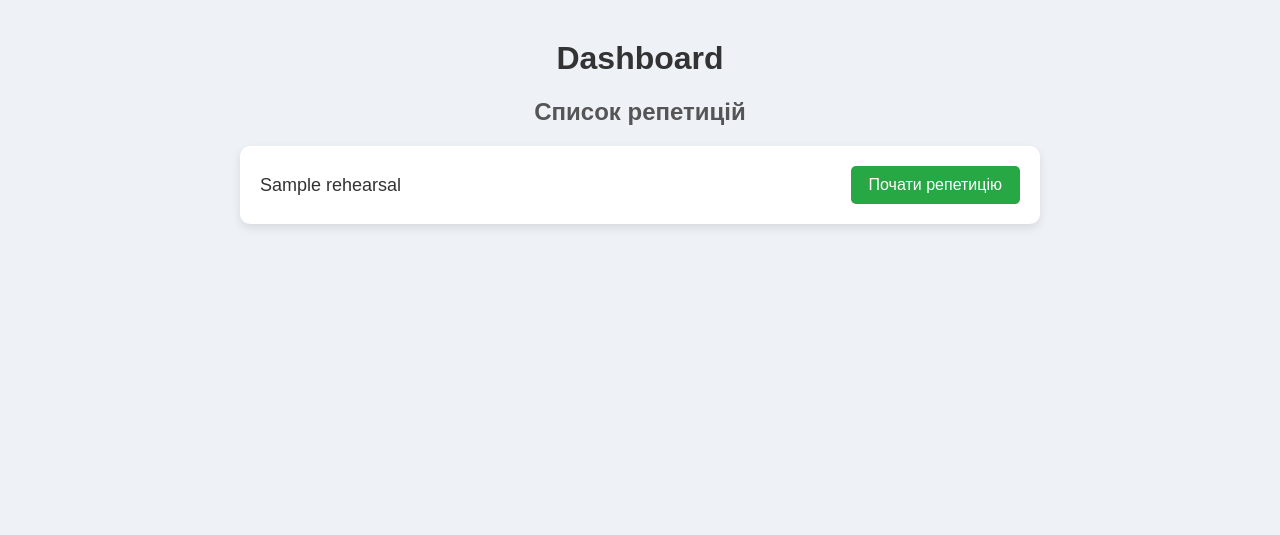
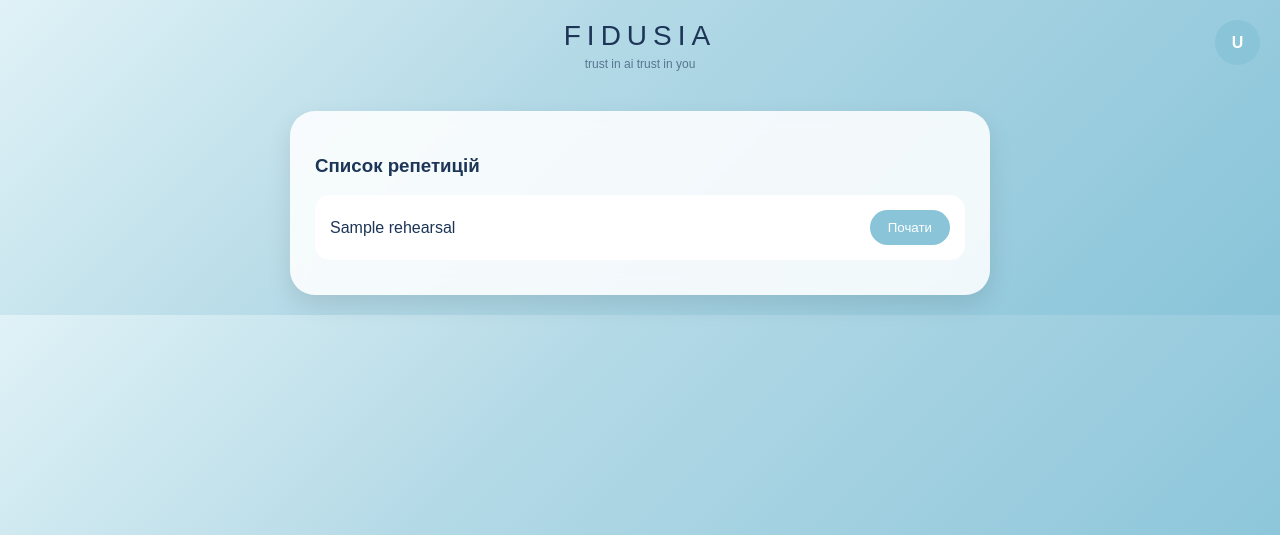
Before and after one commit to zmiiovskyi/feducia, a Django app: template feducia_project/dashboard/templates/dashboard/main_page.html in a window 1280 px wide. Shown: the top 535 px of the page. Run offline with Django 5.2, Linux system fonts and the light colour scheme; the template is opened without the code that fills it: most values are stand-ins (such as "Sample title", 1, 10 or a date in 2020).

Commit message:
main_page

```diff
--- a/feducia_project/dashboard/templates/dashboard/main_page.html
+++ b/feducia_project/dashboard/templates/dashboard/main_page.html
@@ -2,101 +2,166 @@
 <html lang="uk">
 <head>
     <meta charset="UTF-8">
-    <title>Dashboard</title>
+    <title>Fiducia</title>
 
     <style>
-        /* Загальні стилі */
         body {
-            font-family: 'Arial', sans-serif;
-            background: #eef2f7;
             margin: 0;
-            padding: 0;
+            font-family: Arial, sans-serif;
+            background: linear-gradient(135deg, #e0f2f7 0%, #b3d9e6 40%, #89c4d9 100%);
+            color: #1d3557;
         }
 
+        /* Хедер */
+        .header {
+            position: relative;
+            text-align: center;
+            padding: 20px;
+        }
+
+        .logo {
+            font-size: 28px;
+            letter-spacing: 6px;
+        }
+
+        .subtitle {
+            font-size: 12px;
+            opacity: 0.6;
+            margin-top: 5px;
+        }
+
+        /* Аватар справа */
+        .avatar {
+            position: absolute;
+            right: 20px;
+            top: 20px;
+            width: 45px;
+            height: 45px;
+            border-radius: 50%;
+            background: #89c4d9;
+            display: flex;
+            align-items: center;
+            justify-content: center;
+            color: white;
+            font-weight: bold;
+            cursor: pointer;
+        }
+
+        /* Меню під аватаром */
+        .menu {
+            position: absolute;
+            right: 20px;
+            top: 75px;
+            background: white;
+            border-radius: 12px;
+            padding: 10px;
+            display: none;
+            box-shadow: 0 8px 20px rgba(0,0,0,0.15);
+            width: 180px;
+        }
+
+        .menu a {
+            display: block;
+            padding: 10px;
+            text-decoration: none;
+            color: #1d3557;
+            border-radius: 6px;
+        }
+
+        .menu a:hover {
+            background: #f2f2f2;
+        }
+
+        /* Контент */
         .container {
-            max-width: 800px;
-            margin: 40px auto;
+            max-width: 700px;
+            margin: 20px auto;
             padding: 0 20px;
         }
 
-        h1 {
-            text-align: center;
-            color: #333;
+        .card {
+            background: #ffffffdd;
+            backdrop-filter: blur(10px);
+            border-radius: 25px;
+            padding: 25px;
+            box-shadow: 0 10px 25px rgba(0,0,0,0.1);
         }
 
-        h2 {
-            color: #555;
-            margin-bottom: 20px;
-            text-align: center;
-        }
-
-        /* Стилі картки репетиції */
         .rehearsal {
-            background: #fff;
-            border-radius: 10px;
-            box-shadow: 0 4px 10px rgba(0,0,0,0.1);
-            padding: 20px;
-            margin: 15px 0;
+            background: white;
+            border-radius: 15px;
+            padding: 15px;
+            margin: 10px 0;
             display: flex;
             justify-content: space-between;
             align-items: center;
-            transition: transform 0.2s, box-shadow 0.2s;
         }
 
-        .rehearsal:hover {
-            transform: translateY(-3px);
-            box-shadow: 0 8px 20px rgba(0,0,0,0.15);
-        }
-
-        .rehearsal span {
-            font-size: 18px;
-            font-weight: 500;
-            color: #333;
-        }
-
-        /* Стилі кнопки */
         button {
-            background: #28a745;
+            background: #89c4d9;
             color: white;
             border: none;
-            border-radius: 5px;
             padding: 10px 18px;
-            font-size: 16px;
+            border-radius: 20px;
             cursor: pointer;
-            transition: background 0.2s;
         }
 
         button:hover {
-            background: #218838;
+            opacity: 0.85;
         }
 
-        /* Порожній стан */
-        .empty-message {
+        .empty {
             text-align: center;
-            font-size: 18px;
-            color: #777;
-            margin-top: 30px;
+            opacity: 0.7;
         }
-
     </style>
 </head>
 <body>
 
+<div class="header">
+
+    <!-- Лого -->
+    <div class="logo">FIDUSIA</div>
+    <div class="subtitle">trust in ai trust in you</div>
+
+    <!-- Аватар -->
+    <div class="avatar" onclick="toggleMenu()">
+        U
+    </div>
+
+    <!-- Меню -->
+    <div class="menu" id="menu">
+        <a href="#">Профіль</a>
+        <a href="#">Про нас</a>
+        <a href="#">Налаштування</a>
+        <a href="#">Вийти</a>
+    </div>
+
+</div>
+
 <div class="container">
+    <div class="card">
 
-    <h1>Dashboard</h1>
-    <h2>Список репетицій</h2>
+        <h3>Список репетицій</h3>
 
         {% for rehearsal in rehearsals %}
         <div class="rehearsal">
             <span>{{ rehearsal.name }}</span>
-        <button>Почати репетицію</button>
+            <button>Почати</button>
         </div>
         {% empty %}
-    <p class="empty-message">Репетицій ще немає</p>
+        <p class="empty">Репетицій ще немає</p>
         {% endfor %}
 
     </div>
+</div>
+
+<script>
+    function toggleMenu() {
+        const menu = document.getElementById("menu");
+        menu.style.display = menu.style.display === "block" ? "none" : "block";
+    }
+</script>
 
 </body>
 </html>
```
Lines whose indentation alone changed are shown as unchanged.
